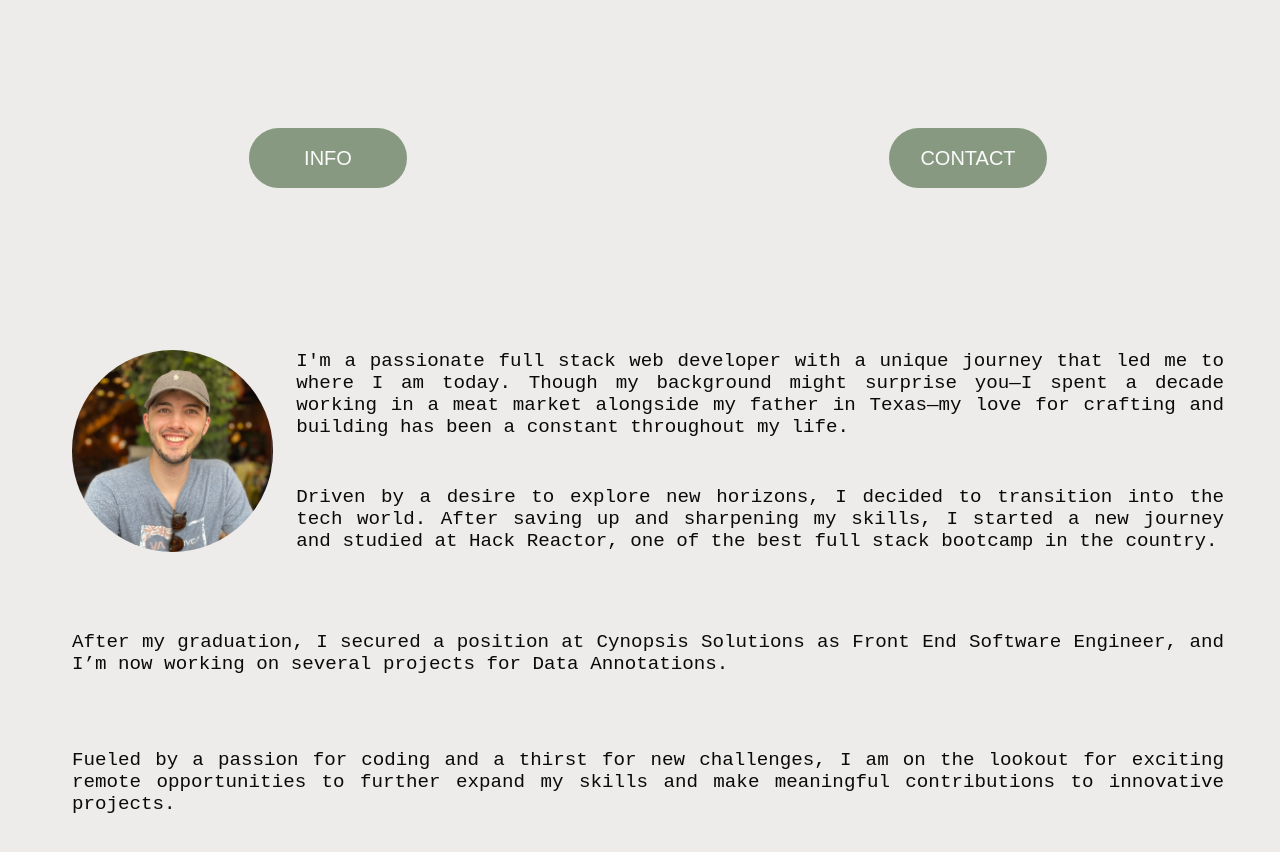
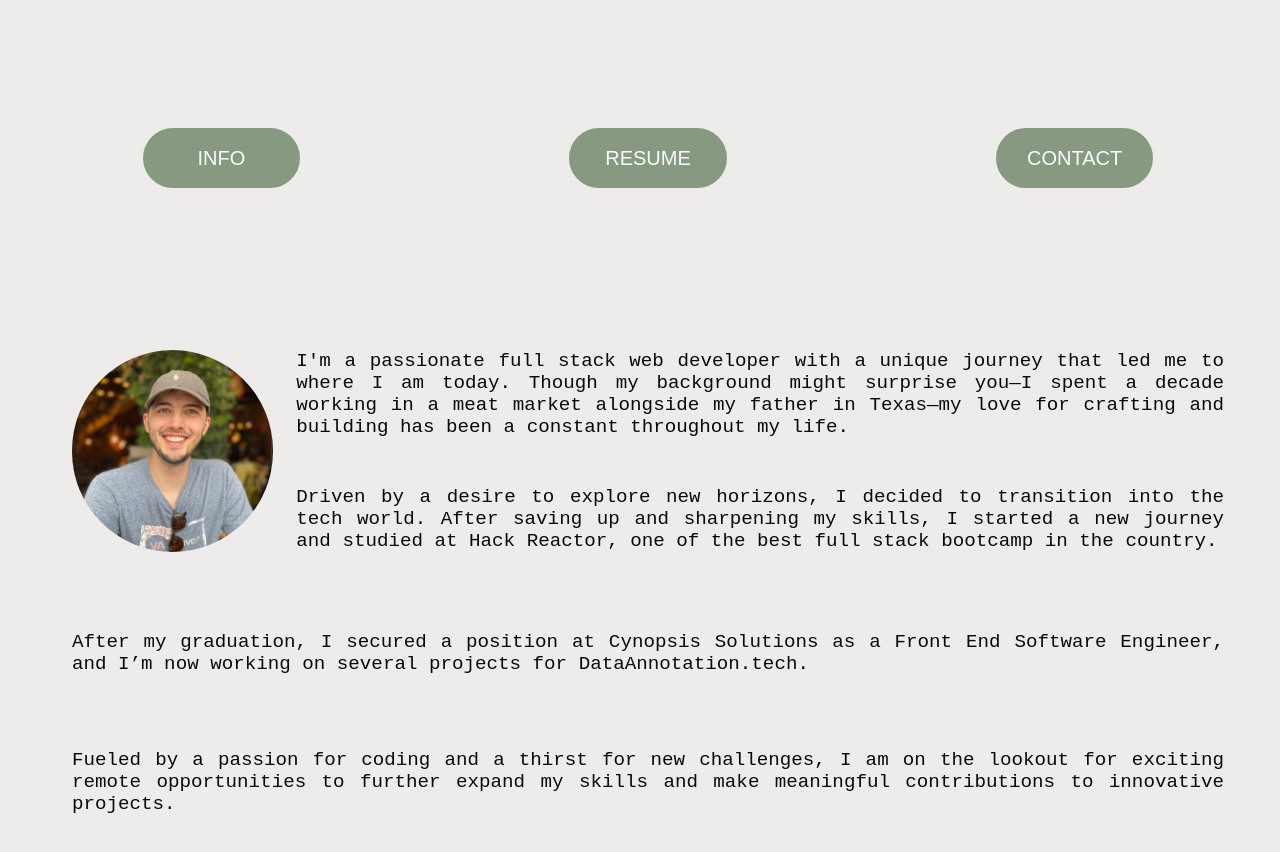
Before and after one commit to smilinjake/PortfolioWebsite, a React (Create React App) app: page / in a window 1280 px wide. Shown: the part 540-1392 px from the top of the page. Built offline with nearby package versions, Linux system fonts and the light colour scheme.

Commit message:
adding resume

```diff
--- a/src/App.js
+++ b/src/App.js
@@ -3,6 +3,7 @@ import React, { useState } from "react";
 import Home from "./Components/Home.js";
 import InfoSection from "./Components/InfoSection.js";
 import ContactMe from "./Components/ContactMe.js";
+import Resume from "./Components/Resume.js";
 // import TestPage from "./Components/TestPage.js";
 import HomeIcon from "@mui/icons-material/Home";
 
@@ -55,6 +56,14 @@ function App() {
               <div
                 className="NavButton"
                 onClick={() => {
+                  scrollToSection("ResumeSection");
+                }}
+              >
+                <h5 className="NavButtonText">RESUME</h5>
+              </div>
+              <div
+                className="NavButton"
+                onClick={() => {
                   scrollToSection("ContactSection");
                 }}
               >
@@ -68,6 +77,7 @@ function App() {
       <InfoSection id="InfoPage" />
       {/* <TestPage id="PlayArena" /> */}
       <ContactMe id="ContactPage" />
+      <Resume id="ResumeSection" />
     </div>
   );
 }
--- a/src/Components/Home.js
+++ b/src/Components/Home.js
@@ -41,7 +41,14 @@ const Home = () => {
         >
           <h5 className="HomeNavButtonText">CHESS GAME</h5>
         </div> */}
-
+        <div
+          className="HomeNavButton"
+          onClick={() => {
+            scrollToSection("ResumeSection");
+          }}
+        >
+          <h5 className="HomeNavButtonText">RESUME</h5>
+        </div>
         <div
           className="HomeNavButton"
           onClick={() => {
--- a/src/Components/InfoSection.js
+++ b/src/Components/InfoSection.js
@@ -27,9 +27,9 @@ const InfoSection = () => {
             </div>
           </div>
           <p className="Typography">
-            After my graduation, I secured a position at Cynopsis Solutions as
+            After my graduation, I secured a position at Cynopsis Solutions as a
             Front End Software Engineer, and I’m now working on several projects
-            for Data Annotations.
+            for DataAnnotation.tech.
           </p>
           <p className="Typography">
             Fueled by a passion for coding and a thirst for new challenges, I am
--- a/src/Components/Resume.js
+++ b/src/Components/Resume.js
@@ -1,20 +1,15 @@
 import React from "react";
 import "../App.css";
-import ColorButton from "./ColorButton.js";
+// import ColorButton from "./ColorButton.js";
 import Grid from "@mui/material/Grid";
 
 const Resume = () => {
   return (
-    <div className="HomePage">
+    <div className="ResumeSection">
       <Grid className="Home" container item direction="column">
-        <img
-          className="MyResume"
-          src="/images/Resume.png"
-          alt="me"
-          height="700"
-          // width="250"
-        ></img>
-        <nav className="links">
+        <img src="Resume.png" alt="My resume" />
+
+        {/* <nav className="links">
           <a className="Link" href="/contact">
             <ColorButton variant="outlined">Contact</ColorButton>
           </a>
@@ -24,7 +19,7 @@ const Resume = () => {
           <a className="Link" href="/">
             <ColorButton variant="outlined">Home</ColorButton>
           </a>
-        </nav>
+        </nav> */}
       </Grid>
     </div>
   );
```
Also changed, not shown: public/Resume.png (added).
